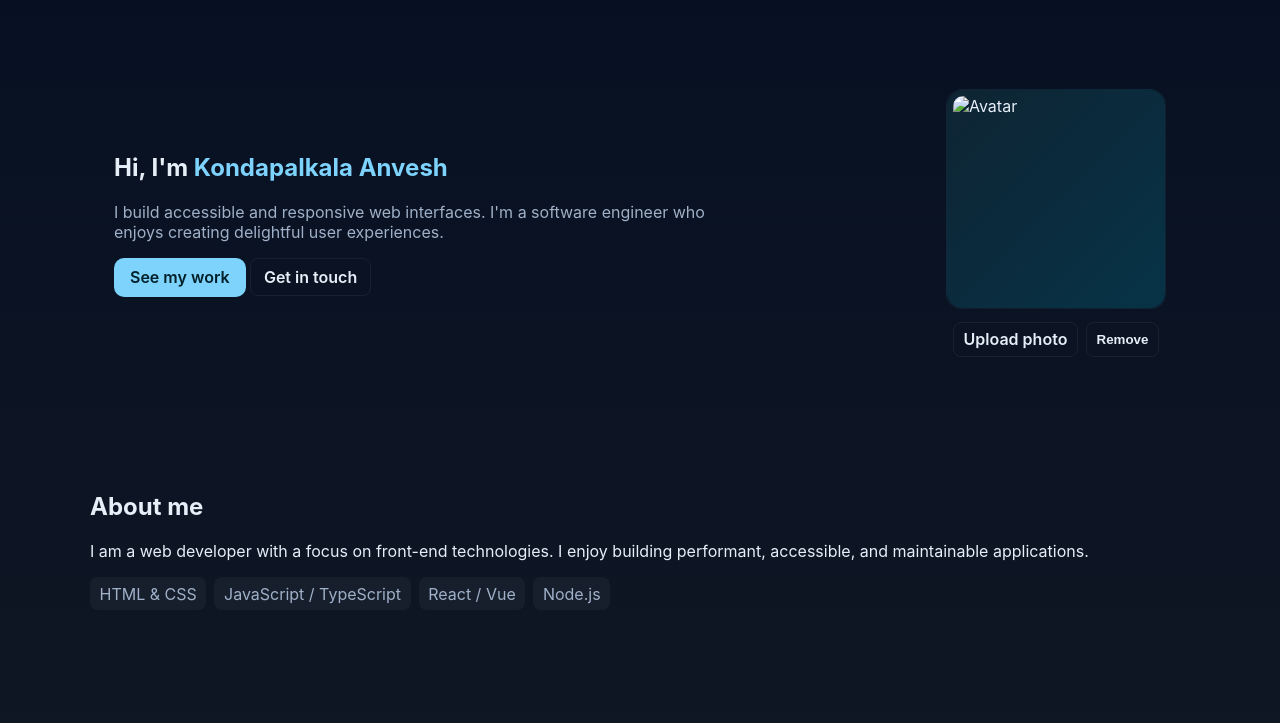
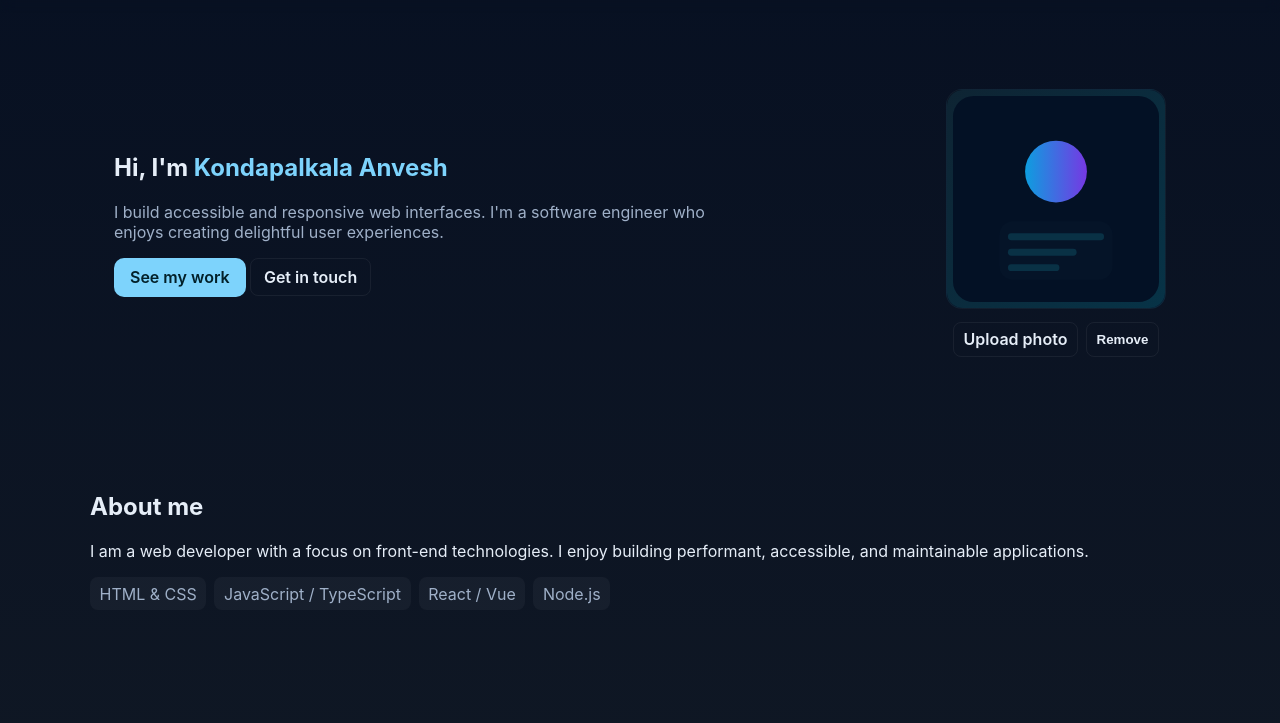
Before and after one commit to KondapalkalaAnvesh/portfolio, a website: page index.html in a window 1280 px wide. Shown: the part 52-775 px from the top of the page. Drawn offline with Linux system fonts and the light colour scheme.

Commit message:
Change profile picture source path in index.html

```diff
--- a/index.html
+++ b/index.html
@@ -38,7 +38,7 @@
         <div class="hero-avatar">
           <!-- profile picture area: displays uploaded image or placeholder -->
           <div class="avatar-frame" id="avatar-frame">
-            <img id="profile-pic" src="assets/avatar.svg" alt="Avatar" width="220" height="220">
+            <img id="profile-pic" src="avatar.svg" alt="Avatar" width="220" height="220">
           </div>
           <div class="avatar-actions">
             <label class="btn btn-ghost" for="avatar-input">Upload photo</label>
```
